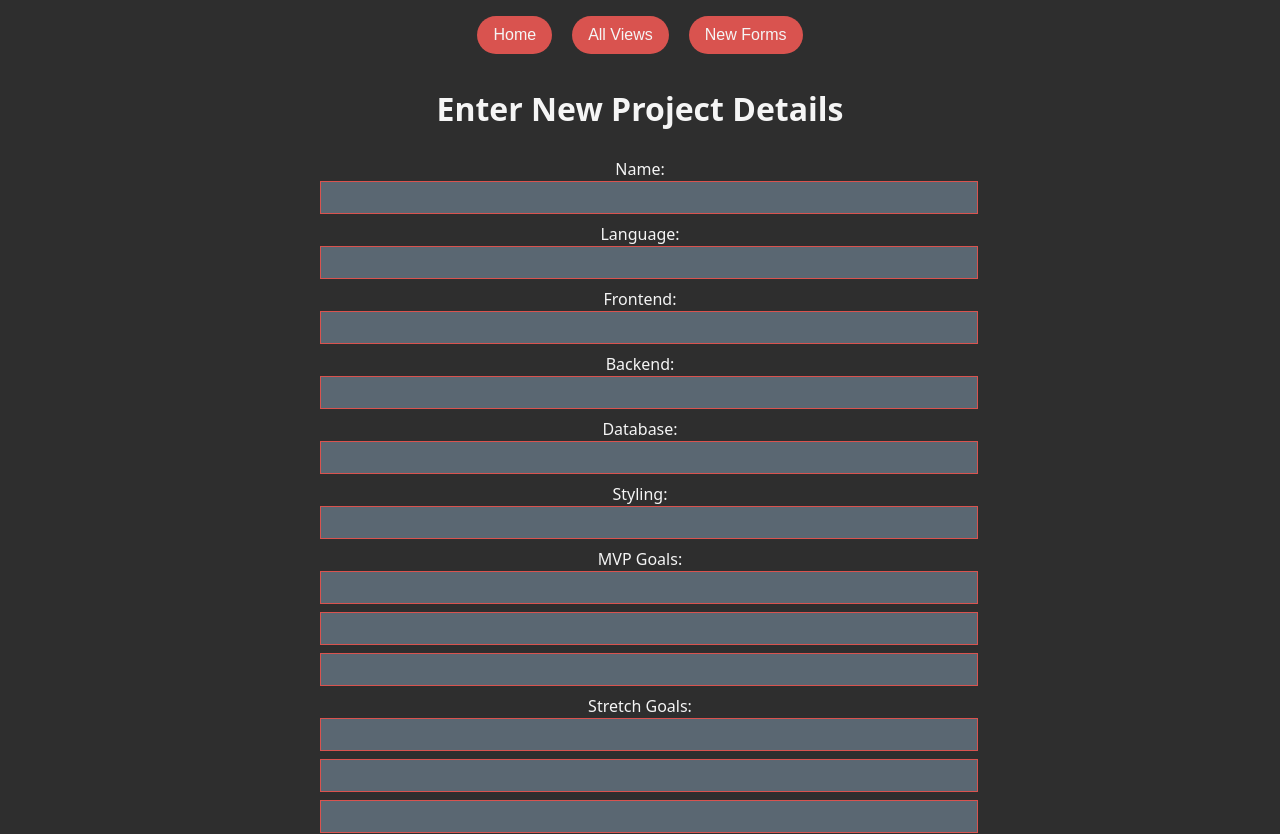
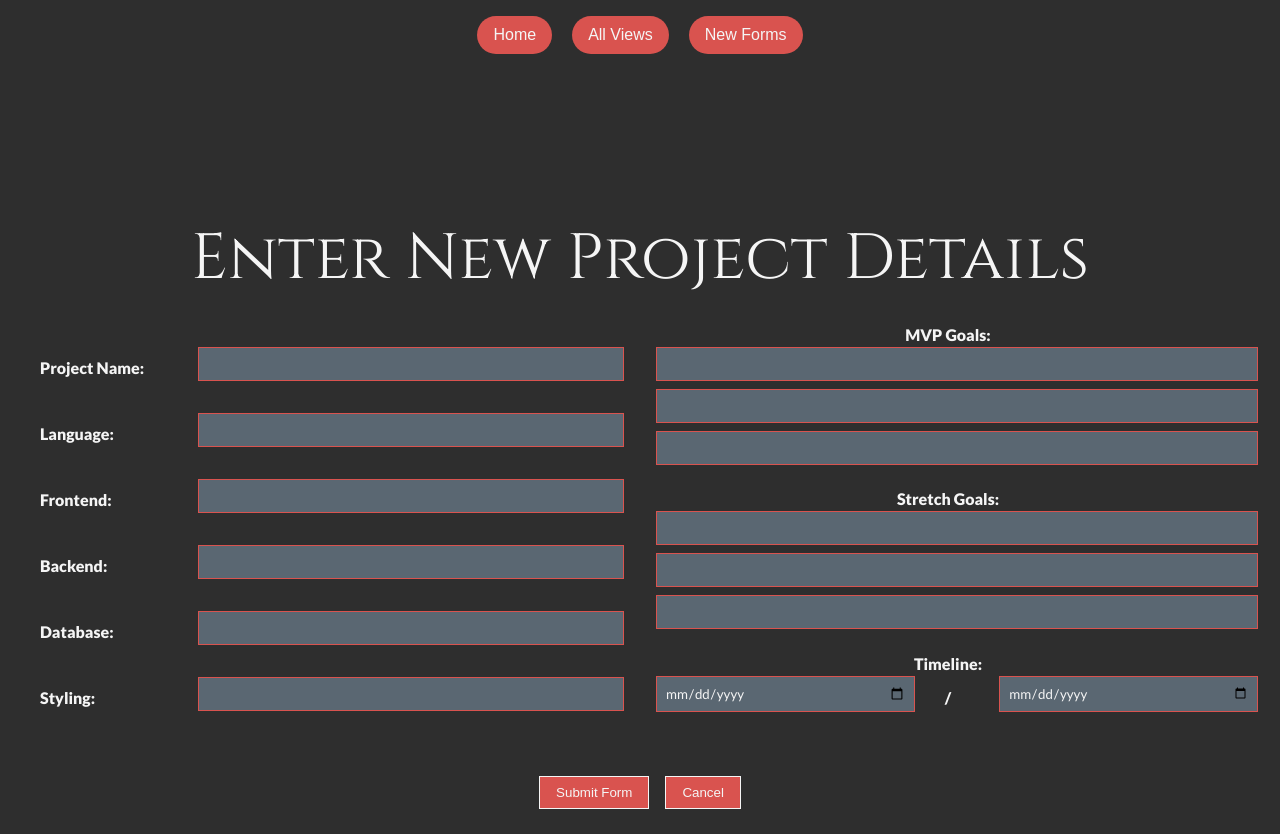
Before and after one commit to ProjectForge-Org-App/ProjectForge, a React (Vite) app in the folder client/: page /projects/new in a window 1280 px wide. Shown: the top 834 px of the page. Built offline with nearby package versions, Linux system fonts and the light colour scheme.

Commit message:
Hero Page started | login/signup/NewProject buttons connected on Frontend

```diff
--- a/client/src/App.tsx
+++ b/client/src/App.tsx
@@ -3,12 +3,14 @@ import { Routes, Route } from 'react-router-dom';
 import Login from './components/login/login';
 import Navbar from './components/navbar/navbar.tsx';
 import NewProjectForm from './components/newProjectPage/newProjectPage.tsx'
+import HeroPage from './components/heroPage/heroPage.tsx'
 
 function App() {
   return (
     <>
       <Navbar />
       <Routes>
+        <Route path="/" element={<HeroPage />} />
         <Route path="/login" element={<Login />} />
         <Route path="/signup" element={<Login />} />
         <Route path="/projects/new" element={<NewProjectForm />} />
--- a/client/src/components/heroPage/heroPage.module.css
+++ b/client/src/components/heroPage/heroPage.module.css
@@ -0,0 +1,158 @@
+@import url('https://fonts.googleapis.com/css2?family=Uncial+Antiqua&display=swap');
+@import url('https://fonts.googleapis.com/css2?family=Cinzel:wght@400..900&family=Lato:ital,wght@0,100;0,300;0,400;0,700;0,900;1,100;1,300;1,400;1,700;1,900&display=swap');
+
+
+/*  font Section   */
+
+.cinzel {
+    font-family: "Cinzel", serif;
+    font-optical-sizing: auto;
+    font-weight: 200;
+    font-style: normal;
+  }
+
+  .lato-thin {
+    font-family: "Lato", sans-serif;
+    font-weight: 100;
+    font-style: normal;
+  }
+
+  .lato-light {
+    font-family: "Lato", sans-serif;
+    font-weight: 300;
+    font-style: normal;
+  }
+
+  .lato-regular {
+    font-family: "Lato", sans-serif;
+    font-weight: 400;
+    font-style: normal;
+  }
+
+  .lato-bold {
+    font-family: "Lato", sans-serif;
+    font-weight: 700;
+    font-style: normal;
+  }
+
+  .lato-black {
+    font-family: "Lato", sans-serif;
+    font-weight: 900;
+    font-style: normal;
+  }
+
+  .lato-thin-italic {
+    font-family: "Lato", sans-serif;
+    font-weight: 100;
+    font-style: italic;
+  }
+
+  .lato-light-italic {
+    font-family: "Lato", sans-serif;
+    font-weight: 300;
+    font-style: italic;
+  }
+
+  .lato-regular-italic {
+    font-family: "Lato", sans-serif;
+    font-weight: 400;
+    font-style: italic;
+  }
+
+  .lato-bold-italic {
+    font-family: "Lato", sans-serif;
+    font-weight: 700;
+    font-style: italic;
+  }
+
+  .lato-black-italic {
+    font-family: "Lato", sans-serif;
+    font-weight: 900;
+    font-style: italic;
+  }
+
+
+/*  Styling Section   */
+
+.heroPageContainer {
+    position: relative;
+    display: flex;
+    flex-direction: column;
+    align-items: center;
+    justify-content: center;
+    height: 100vh;
+    width: auto;
+    overflow: hidden;
+}
+
+.backgroundVideo {
+    position: absolute;
+    top: 0;
+    left: 0;
+    width: 100%;
+    height: 100%;
+    object-fit: cover;
+    z-index: -1;
+}
+
+.heroContent {
+    text-align: center;
+    z-index: 1;
+    position: relative;
+    margin-top: 4rem;
+}
+
+
+.heroHeader {
+    font-family: 'Uncial Antiqua', cursive;
+    font-size: 8rem;
+    margin-bottom: 1rem;
+    color: #f5f5f5;
+}
+
+.logo {
+    width: 350px;
+    margin-bottom: 1rem;
+}
+
+.buttonContainer {
+    display: flex;
+    justify-content: center;
+    gap: 2rem;
+    margin-top: 2rem;
+}
+
+.login,
+.signUp {
+    display: inline-block;
+    padding: 0.75rem 1.5rem;
+    background-color: transparent;
+    color: #f5f5f5;
+    border-radius: 5px;
+    font-size: 1rem;
+    transition: background-color 0.3s ease;
+    cursor: pointer;
+}
+
+.login:hover,
+.signUp:hover {
+    background-color: #e3b23c;
+    color: #2e2e2e;
+}
+
+@keyframes fadeIn {
+    from {
+        opacity: 0;
+    }
+    to {
+        opacity: 1;
+    }
+}
+
+.heroHeader,
+.logo,
+.buttonContainer {
+    opacity: 0;
+    animation: fadeIn 1s ease-in forwards;
+    animation-delay: 6.5s;
+}
--- a/client/src/components/navbar/navbar.module.css
+++ b/client/src/components/navbar/navbar.module.css
@@ -1,3 +1,12 @@
+@import url('https://fonts.googleapis.com/css2?family=Cinzel:wght@400..900&family=Lato:ital,wght@0,100;0,300;0,400;0,700;0,900;1,100;1,300;1,400;1,700;1,900&display=swap');
+
+.cinzel {
+  font-family: "Cinzel", serif;
+  font-optical-sizing: auto;
+  font-weight: 200;
+  font-style: normal;
+}
+
 .navbar {
   position: fixed;
   top: 0;
@@ -7,6 +16,7 @@
   z-index: 1000;
   display: flex;
   justify-content: center;
+
 }
 
 .navrow {
@@ -39,6 +49,10 @@
   display: flex;
   flex-direction: column;
   min-width: 180px;
+  font-family: "Cinzel", serif;
+  font-optical-sizing: auto;
+  font-weight: 200;
+  font-style: normal;
 }
 
 .dropdownbutton {
--- a/client/src/components/newProjectPage/newProjectPage.module.css
+++ b/client/src/components/newProjectPage/newProjectPage.module.css
@@ -1,51 +1,115 @@
-.background {
-    background-color: #2E2E2E;
-    color: #F5F5F5;
+@import url("https://fonts.googleapis.com/css2?family=Uncial+Antiqua&display=swap");
+@import url("https://fonts.googleapis.com/css2?family=Cinzel:wght@400..900&family=Lato:ital,wght@0,100;0,300;0,400;0,700;0,900;1,100;1,300;1,400;1,700;1,900&display=swap");
+
+/*  font Section   */
+
+.cinzel {
+  font-family: "Cinzel", serif;
+  font-optical-sizing: auto;
+  font-weight: 200;
+  font-style: normal;
 }
 
-.formContainer {
-    padding: 1.5rem;
-    max-width: 40rem;
-    margin: 0 auto;
+.lato-thin {
+  font-family: "Lato", sans-serif;
+  font-weight: 100;
+  font-style: normal;
 }
 
-.formTitle {
-    font-size: 2rem;
-    font-weight: bold;
-    text-align: center;
-    margin-bottom: 1.5rem;
+.lato-light {
+  font-family: "Lato", sans-serif;
+  font-weight: 300;
+  font-style: normal;
+}
+
+.lato-regular {
+  font-family: "Lato", sans-serif;
+  font-weight: 400;
+  font-style: normal;
+}
+
+.lato-bold {
+  font-family: "Lato", sans-serif;
+  font-weight: 700;
+  font-style: normal;
+}
+
+.lato-black {
+  font-family: "Lato", sans-serif;
+  font-weight: 900;
+  font-style: normal;
+}
+
+.lato-thin-italic {
+  font-family: "Lato", sans-serif;
+  font-weight: 100;
+  font-style: italic;
+}
+
+.lato-light-italic {
+  font-family: "Lato", sans-serif;
+  font-weight: 300;
+  font-style: italic;
+}
+
+.lato-regular-italic {
+  font-family: "Lato", sans-serif;
+  font-weight: 400;
+  font-style: italic;
+}
+
+.lato-bold-italic {
+  font-family: "Lato", sans-serif;
+  font-weight: 700;
+  font-style: italic;
+}
+
+.lato-black-italic {
+  font-family: "Lato", sans-serif;
+  font-weight: 900;
+  font-style: italic;
+}
+
+/*  Styling Section   */
+
+.background {
+  background-color: #2e2e2e;
+  color: #f5f5f5;
+  padding-top: 8rem;
 }
 
 .inputField {
   width: 100%;
-    background-color: #5A6772;
-    border: 1px solid #D9534F;
+  background-color: #5a6772;
+  border: 1px solid #d9534f;
   padding: 0.5rem;
   margin-bottom: 0.5rem;
-    color: #F5F5F5;
+  color: #f5f5f5;
+  font-family: "Lato", sans-serif;
+  font-weight: 400;
+  font-style: normal;
+}
+
+.leftColumn .inputField {
+  width: 100%;
+  max-width: 500px;
 }
 
 .inputField:focus {
   outline: none;
-    border-color: #E3B23C;
+  border-color: #e3b23c;
   box-shadow: 0 0 0 2px rgba(227, 178, 60, 0.3);
 }
 
 .techButton {
-    border: 1px solid #D9534F;
+  border: 1px solid #d9534f;
   padding: 0.5rem 1rem;
   cursor: pointer;
 }
 
 .techButtonSelected {
-    background-color: #E3B23C;;
-    color: #5A6772;
-  }
-
-  .timelineContainer {
-    display: flex;
-    gap: 1rem;
-    margin-top: 0.5rem;
+  background-color: #e3b23c;
+  color: #5a6772;
 }
 
 .actionButtons {
@@ -54,43 +118,98 @@
   gap: 1rem;
 }
 
-  .actionButtons:hover {
-    background-color: ;
+.columns {
+  display: flex;
+  justify-content: space-between;
+  gap: 2rem;
+}
+
+.leftColumn {
+  flex: 1;
+  display: flex;
+  flex-direction: column;
+  gap: 1.5rem;
+  padding-top: 1.5rem;
+  font-family: "Lato", sans-serif;
+  font-weight: 900;
+  font-style: normal;
+}
+
+.rightColumn {
+  flex: 1;
+  display: flex;
+  flex-direction: column;
+  gap: 0.9rem;
+  padding-bottom: 1.5rem;
+  font-family: "Lato", sans-serif;
+  font-weight: 900;
+  font-style: normal;
+}
+
+.formGroupHorizontal {
+  display: flex;
+  align-items: center;
+  gap: 0.5rem;
+}
+
+.formGroupHorizontal label {
+  flex-shrink: 0;
+  width: 150px;
+  text-align: left;
+}
+
+.centeredLabel {
+  text-align: center;
+  margin-bottom: 0.5rem;
+}
+
+.timelineContainer {
+  display: grid;
+  grid-template-columns: 1fr auto 1fr;
+  align-items: center;
+  gap: 3rem;
+  width: 100%;
+}
+
+.timelineContainer input {
+  max-width: 100%;
+  font-family: "Lato", sans-serif;
+  font-weight: 400;
+  font-style: normal;
+}
+
+.timelineContainer span {
+  text-align: center;
+  width: auto;
+}
+
+.centeredButtons {
+  margin-top: 2rem;
+  display: flex;
+  justify-content: center;
+  gap: 1rem;
 }
 
 .actionButton {
-    background-color: #D9534F;
-    color: #F5F5F5;
-    border: 1px solid #F5F5F5;
+  background-color: #d9534f;
+  color: #f5f5f5;
+  border: 1px solid #f5f5f5;
   padding: 0.5rem 1rem;
   cursor: pointer;
   transition: all 0.3s ease;
 }
 
 .actionButton:hover {
-    background-color: #E3B23C;
-    color: #2E2E2E;
-    transition: all 0.3s ease;
-    border: 1px solid #5A6772;
+  background-color: #e3b23c;
+  color: #2e2e2e;
 }
 
-  /*
-Charcoal Gray
-#2E2E2E
-Background, text, primary dark
-
-Forge Ember
-#D9534F
-Accent buttons, highlights, calls to action
-
-Anvil Steel
-#5A6772
-Secondary background, borders, UI elements (cool gray-blue)
-
-Molten Gold
-#E3B23C
-Highlights, icons, subtle glows
-
-Ash White
-#F5F5F5
-Background for light areas, text on dark backgrounds */
+.formTitle {
+  font-family: "Cinzel", serif;
+  font-optical-sizing: auto;
+  font-weight: 200;
+  font-style: normal;
+  font-size: 4rem;
+  margin-bottom: 1rem;
+  color: #f5f5f5;
+}
--- a/client/src/components/newProjectPage/newProjectPage.tsx
+++ b/client/src/components/newProjectPage/newProjectPage.tsx
@@ -1,7 +1,6 @@
-import React, { useState } from 'react';
-import styles from './newProjectPage.module.css';
-import Navbar from '../navbar/navbar';
-
+import React, { useState } from "react";
+import styles from "./newProjectPage.module.css";
+import Navbar from "../navbar/navbar";
 
 export default function NewProjectForm() {
   const [projectName, setProjectName] = useState("");
@@ -26,7 +25,11 @@ export default function NewProjectForm() {
     console.log("Submitted Data:", formData);
   };
 
-    const updateTask = (type: "mvp" | "stretch", index: number, value: string) => {
+  const updateTask = (
+    type: "mvp" | "stretch",
+    index: number,
+    value: string
+  ) => {
     const setter = type === "mvp" ? setMvpTasks : setStretchTasks;
     const tasks = type === "mvp" ? [...mvpTasks] : [...stretchTasks];
     tasks[index] = value;
@@ -39,8 +42,10 @@ export default function NewProjectForm() {
       <form onSubmit={handleSubmit} className={styles.formContainer}>
         <h1 className={styles.formTitle}>Enter New Project Details</h1>
 
-          <div className={styles.background}>
-            <label>Name:</label>
+        <div className={styles.columns}>
+          <div className={styles.leftColumn}>
+            <div className={styles.formGroupHorizontal}>
+              <label>Project Name:</label>
               <input
                 type="text"
                 value={projectName}
@@ -48,10 +53,8 @@ export default function NewProjectForm() {
                 className={styles.inputField}
               />
             </div>
-
-          <div>
+            <div className={styles.formGroupHorizontal}>
               <label>Language:</label>
-            <div>
               <input
                 type="text"
                 value={language}
@@ -59,11 +62,8 @@ export default function NewProjectForm() {
                 className={styles.inputField}
               />
             </div>
-          </div>
-
-          <div>
+            <div className={styles.formGroupHorizontal}>
               <label>Frontend:</label>
-            <div>
               <input
                 type="text"
                 value={frontend}
@@ -71,11 +71,8 @@ export default function NewProjectForm() {
                 className={styles.inputField}
               />
             </div>
-          </div>
-
-          <div>
+            <div className={styles.formGroupHorizontal}>
               <label>Backend:</label>
-            <div>
               <input
                 type="text"
                 value={backend}
@@ -83,11 +80,8 @@ export default function NewProjectForm() {
                 className={styles.inputField}
               />
             </div>
-          </div>
-
-          <div>
+            <div className={styles.formGroupHorizontal}>
               <label>Database:</label>
-            <div>
               <input
                 type="text"
                 value={database}
@@ -95,11 +89,8 @@ export default function NewProjectForm() {
                 className={styles.inputField}
               />
             </div>
-          </div>
-
-          <div>
+            <div className={styles.formGroupHorizontal}>
               <label>Styling:</label>
-            <div>
               <input
                 type="text"
                 value={styling}
@@ -109,8 +100,9 @@ export default function NewProjectForm() {
             </div>
           </div>
 
-          <div>
-            <label>MVP Goals:</label>
+          <div className={styles.rightColumn}>
+            <div className={styles.formGroup}>
+              <label className={styles.centeredLabel}>MVP Goals:</label>
               {mvpTasks.map((task, i) => (
                 <input
                   key={i}
@@ -121,9 +113,8 @@ export default function NewProjectForm() {
                 />
               ))}
             </div>
-
-          <div>
-            <label>Stretch Goals:</label>
+            <div className={styles.formGroup}>
+              <label className={styles.centeredLabel}>Stretch Goals:</label>
               {stretchTasks.map((task, i) => (
                 <input
                   key={i}
@@ -134,9 +125,8 @@ export default function NewProjectForm() {
                 />
               ))}
             </div>
-
-          <div>
-            <label>Timeline:</label>
+            <div className={styles.formGroup}>
+              <label className={styles.centeredLabel}>Timeline:</label>
               <div className={styles.timelineContainer}>
                 <input
                   type="date"
@@ -153,8 +143,10 @@ export default function NewProjectForm() {
                 />
               </div>
             </div>
+          </div>
+        </div>
 
-          <div className={styles.actionButtons}>
+        <div className={styles.centeredButtons}>
           <button type="submit" className={styles.actionButton}>
             Submit Form
           </button>
```
Also changed, not shown: client/src/components/heroPage/heroPage.tsx (+38 -4 lines), 1 other file (tests, documents, lock files or other folders). Lines whose indentation alone changed are shown as unchanged.
